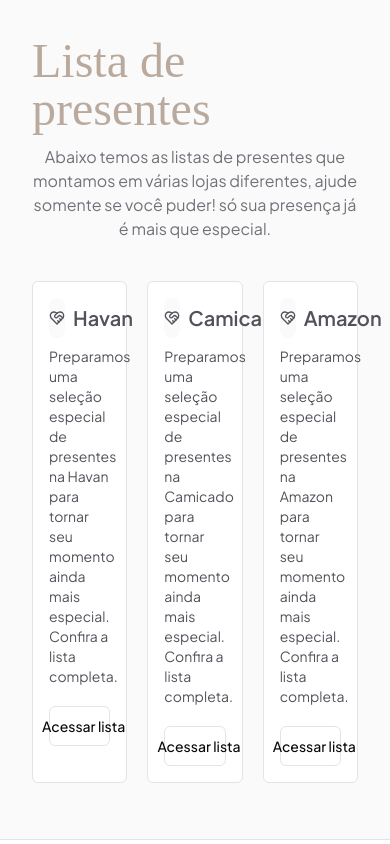
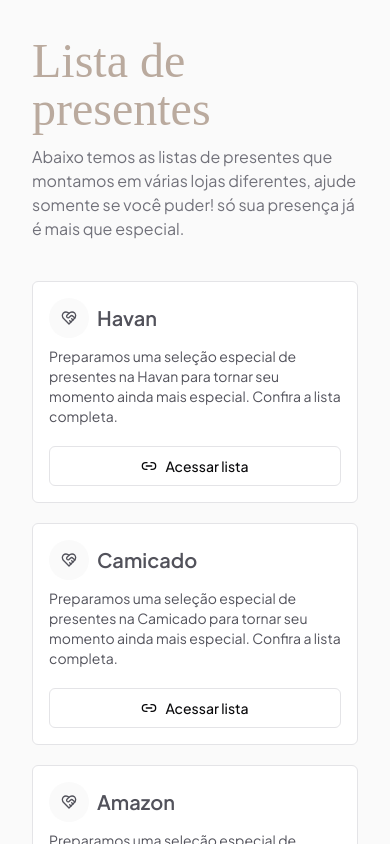
Before and after one commit to rafaelppereira/cha-de-panela-rafael-e-nicole, a React (Vite) app: page / in a window 390 px wide. Shown: the part 2260-3104 px from the top of the page. Built offline with nearby package versions, Linux system fonts and the light colour scheme; a web font is replaced by a local one.

Commit message:
feat: adicionado o responsivo na lista de presentes

```diff
--- a/src/pages/(home)/page.tsx
+++ b/src/pages/(home)/page.tsx
@@ -183,15 +183,15 @@ export function Home() {
             <div className="h-px w-full flex-1 bg-[#a09389]/20" />
           </div>
 
-          <div className="flex justify-center">
-            <p className="text-md mt-3 max-w-md text-center text-zinc-500 lg:text-lg">
+          <div className="flex lg:justify-center">
+            <p className="text-md mt-3 max-w-md lg:text-center text-zinc-500 lg:text-lg">
               Abaixo temos as listas de presentes que montamos em várias lojas
               diferentes, ajude somente se você puder! só sua presença já é mais
               que especial.
             </p>
           </div>
 
-          <div className="mt-10 grid grid-cols-3 gap-5">
+          <div className="mt-10 grid grid-cols-1 md:grid-cols-2 lg:grid-cols-3 gap-5">
             {settings.lists.map((list, i) => {
               return (
                 <div key={i} className="rounded-md border bg-white p-4">
```
